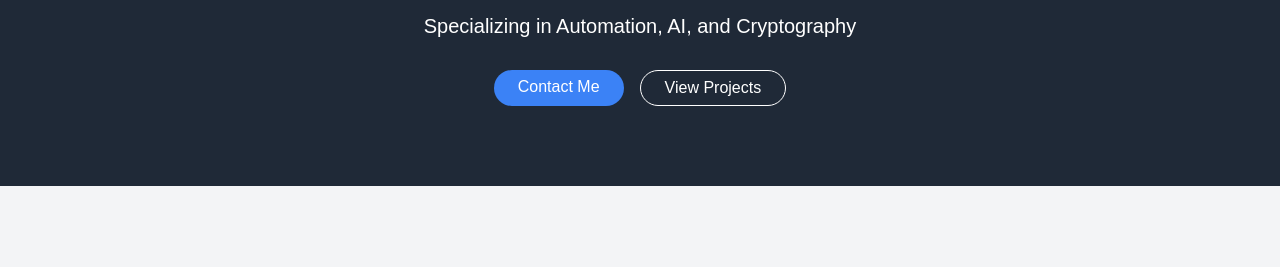
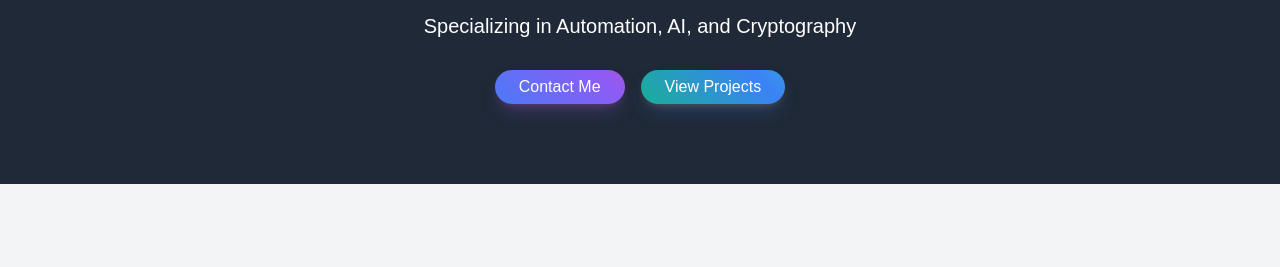
Before and after one commit to youcefbomar/youcefbomar.github.io, a plain HTML site: page index.html in a window 1280 px wide. Shown: the part 251-518 px from the top of the page. Drawn offline with Linux system fonts and the light colour scheme.

Commit message:
Changed Buttons Styles

```diff
--- a/style.css
+++ b/style.css
@@ -66,28 +66,57 @@ header {
 }
 
 .btn-primary {
-    background-color: #3b82f6;
+    background: linear-gradient(
+        45deg,
+        #3b82f6,
+        #8b5cf6,
+        #ec4899
+    );
+    background-size: 200% 200%;
     color: white;
     padding: 0.5rem 1.5rem;
     border-radius: 9999px;
     text-decoration: none;
+    transition: all 0.2s ease;
+    position: relative;
+    box-shadow:
+        0 10px 20px -5px rgba(139, 92, 246, 0.3),
+        0 4px 10px -5px rgba(236, 72, 153, 0.4);
 }
 
 .btn-primary:hover {
-    background-color: #2563eb;
+    background-position: right center;
+    transform: translateY(-3px) translateX(-3px);
+    box-shadow:
+        0 15px 25px -5px rgba(139, 92, 246, 0.4),
+        0 8px 15px -5px rgba(236, 72, 153, 0.5);
 }
 
 .btn-secondary {
-    border: 1px solid white;
+    background: linear-gradient(
+        45deg,
+        #10b981, /* Green */
+        #3b82f6, /* Blue */
+        #21ffaa  /* Orange */
+    );
+    background-size: 200% 200%;
     color: white;
     padding: 0.5rem 1.5rem;
     border-radius: 9999px;
     text-decoration: none;
+    transition: all 0.2s ease;
+    position: relative;
+    box-shadow:
+        0 10px 20px -5px rgba(59, 130, 246, 0.3), /* Blue shadow */
+        0 4px 10px -5px rgba(245, 158, 11, 0.4);  /* Orange shadow */
 }
 
 .btn-secondary:hover {
-    background-color: white;
-    color: #1f2937;
+    background-position: right center;
+    transform: translateY(-3px) translateX(3px);
+    box-shadow:
+        0 15px 25px -5px rgba(59, 130, 246, 0.4), /* Stronger blue shadow */
+        0 8px 15px -5px rgba(11, 245, 167, 0.5);  /* Stronger orange shadow */
 }
 
 /* About Section */
@@ -271,6 +300,7 @@ form button {
     border-radius: 9999px;
     border: none;
     cursor: pointer;
+
 }
 
 form button:hover {
```
